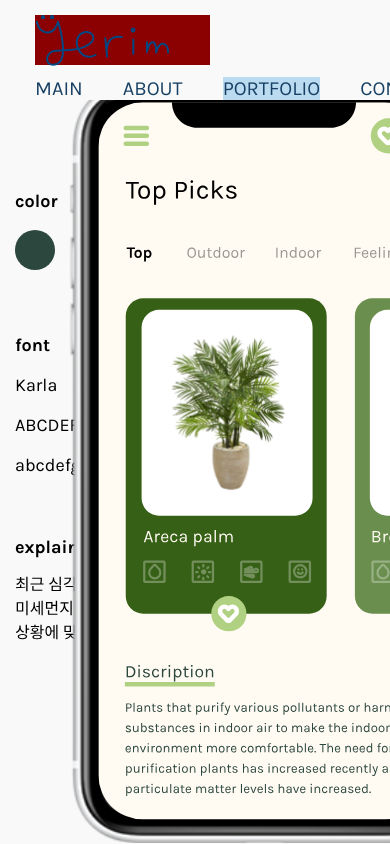
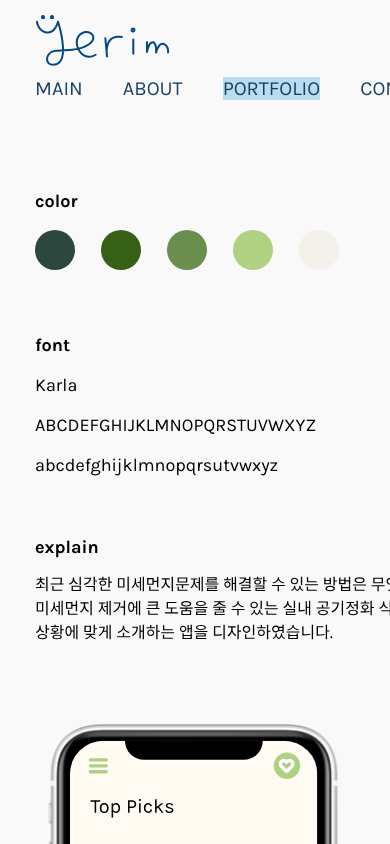
Before and after one commit to Kimyerim1935/my-port-rim, a React (Create React App) app: page /Portfolio in a window 390 px wide. Built offline with nearby package versions, Linux system fonts and the light colour scheme; a web font is replaced by a local one.

Commit message:
first commit

```diff
--- a/src/App.css
+++ b/src/App.css
@@ -60,7 +60,17 @@ background-color: #f9f9f9;
 background-color: #BBDBF0;
 }
 
-
+.footer{
+  margin-top: 20px;
+  bottom:0;
+  width:100%;
+  height:50px;
+  background-color: #adadad;
+  justify-content: center;
+  text-align: center;
+  font-size: 15px;
+  color: #3e3e3e;
+}
 
 @media screen and (max-width:768px) {
   .nav {
@@ -80,7 +90,6 @@ background-color: #BBDBF0;
       width: 175px;
       height: 50px;
       display: left;
-      background-color: darkred;
       margin-left: 20px;
   }
   .navmenu {
--- a/src/App.js
+++ b/src/App.js
@@ -7,6 +7,7 @@ import Portfolio from './routes/Portfolio';
 import Contect from './routes/Contect';
 import Instagram from './routes/Instagram';
 import Logo from './SVG/Logo.svg';
+
 
 function App() {
   return (
@@ -29,7 +30,9 @@ function App() {
             <Route path='/Portfolio' component={Portfolio} />
             <Route path='/Contect' component={Contect} />
             <Route path="/Instagram"  component={Instagram} / >
+
          </div>
+
   </BrowserRouter>
   );
 }
--- a/src/components/Textbox.css
+++ b/src/components/Textbox.css
@@ -74,7 +74,6 @@
     text-align: right;
     font-weight: 400;
     line-height: 30px;
-    background-color: blueviolet;
 }
 
 .instatext {
--- a/src/routes/Portfolio.css
+++ b/src/routes/Portfolio.css
@@ -31,3 +31,29 @@
     color: black;
     font-weight: 400;
 }
+
+@media screen and (max-width:768px) {
+    .Container {
+        width: 100%;
+        height: 100vh;
+        flex-direction: column;
+        display: flex;
+        overflow: auto;
+        padding: 80px 15px 0 15px;
+    }
+
+    .leftbox{
+        width: 20px;
+        padding: 50px 0px 0px 20px;
+        float: left;
+    }
+    .rightbox{
+        display: flex;
+        flex-direction: column;
+        padding-top: 50px;
+    }
+    .tree{
+        margin: 30px 30px 30px 30px;
+    }
+
+}
```
